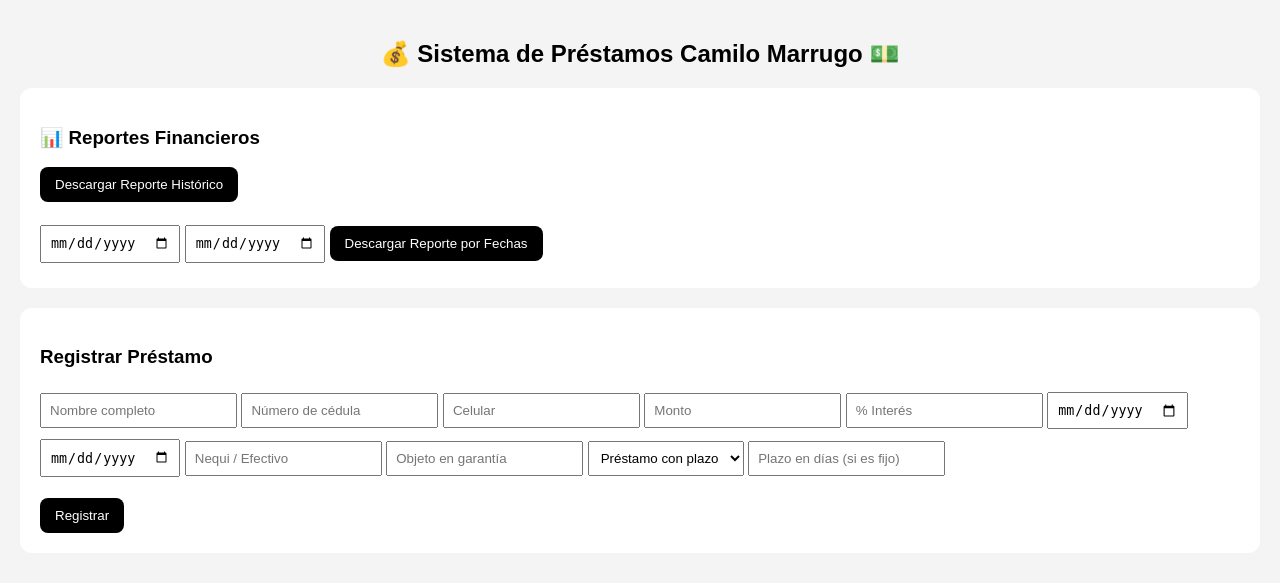
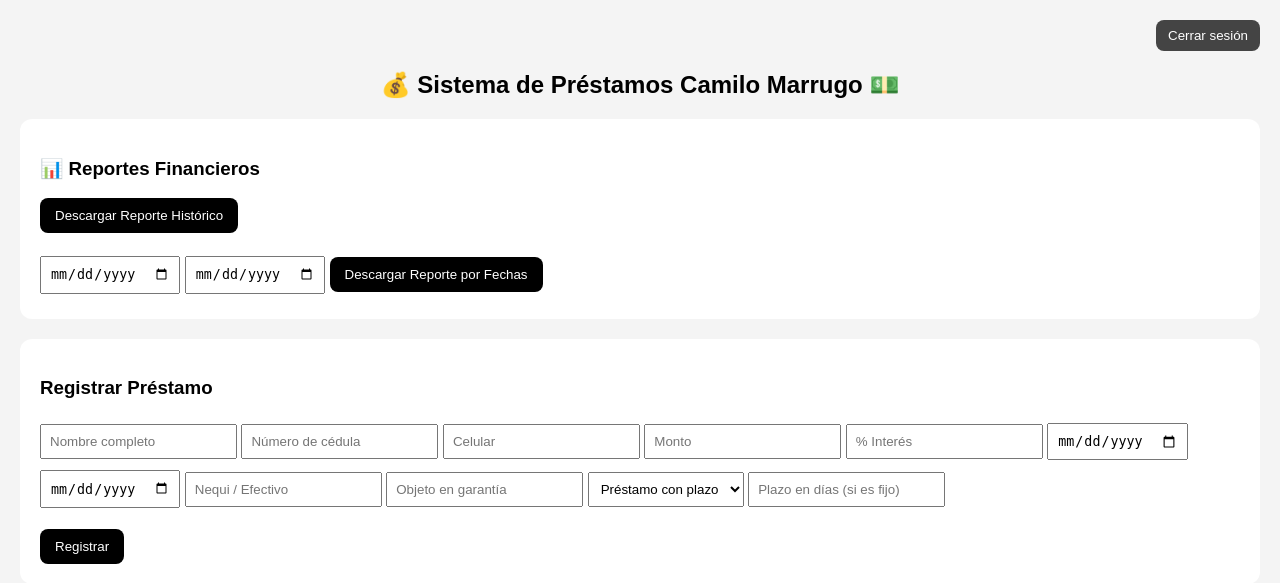
Before and after one commit to camilodiazbe/SistemaPrestamosC, a Flask app: page / in a window 1280 px wide. Shown: the top 583 px of the page. Run offline with Flask 3, Linux system fonts and the light colour scheme; the visitor is signed in with stand-in values (Sample User, id 1); data that the repository does not hold is empty.

Commit message:
Agregado botón cerrar sesión

```diff
--- a/app.py
+++ b/app.py
@@ -4,7 +4,9 @@ import sqlite3
 import openpyxl
 from io import BytesIO
 from werkzeug.security import generate_password_hash, check_password_hash
+from functools import wraps
 import os
+
 
 app = Flask(__name__)
 app.secret_key = os.environ.get("SECRET_KEY", "clave_super_segura_cambiar_en_produccion")
@@ -13,11 +15,11 @@ app.secret_key = os.environ.get("SECRET_KEY", "clave_super_segura_cambiar_en_pro
 # PROTEGER RUTAS
 # =========================
 def login_required(f):
+    @wraps(f)
     def wrap(*args, **kwargs):
         if "usuario_id" not in session:
             return redirect("/login")
         return f(*args, **kwargs)
-    wrap.__name__ = f.__name__
     return wrap
 
 # =========================
@@ -61,7 +63,6 @@ def init_db():
         )
     ''')
 
-    # TABLA USUARIO ADMIN
     c.execute('''
         CREATE TABLE IF NOT EXISTS usuarios (
             id INTEGER PRIMARY KEY AUTOINCREMENT,
@@ -109,7 +110,13 @@ def login():
             return render_template("login.html", error="Credenciales incorrectas")
 
     return render_template("login.html")
+
+
+# =========================
+# CAMBIAR PASSWORD (PROTEGIDO)
+# =========================
 @app.route("/cambiar_password")
+@login_required
 def cambiar_password():
     nueva = generate_password_hash("Monteria12####")
     conn = sqlite3.connect('prestamos.db')
@@ -119,13 +126,16 @@ def cambiar_password():
     conn.close()
     return "Contraseña actualizada"
 
+
 # =========================
 # LOGOUT
 # =========================
 @app.route("/logout")
+@login_required
 def logout():
     session.clear()
     return redirect("/login")
+
 
 # =========================
 # CALCULAR MORA
@@ -147,6 +157,7 @@ def calcular_mora(base, fecha_vencimiento, pagado):
         return round(mora, 2), dias_vencidos
 
     return 0, 0
+
 
 # =========================
 # PÁGINA PRINCIPAL
@@ -210,8 +221,9 @@ def index():
     conn.close()
     return render_template('index.html', prestamos=prestamos_procesados)
 
+
 # =========================
-# PROTEGER LAS DEMÁS RUTAS
+# RUTAS PROTEGIDAS
 # =========================
 @app.route('/agregar', methods=['POST'])
 @login_required
@@ -239,6 +251,7 @@ def agregar():
     conn.close()
     return redirect('/')
 
+
 @app.route('/abonar/<int:id>', methods=['POST'])
 @login_required
 def abonar(id):
@@ -251,6 +264,7 @@ def abonar(id):
     conn.close()
     return redirect('/')
 
+
 @app.route('/pagar/<int:id>')
 @login_required
 def pagar(id):
@@ -260,6 +274,7 @@ def pagar(id):
     conn.commit()
     conn.close()
     return redirect('/')
+
 
 @app.route('/eliminar/<int:id>')
 @login_required
@@ -271,6 +286,7 @@ def eliminar(id):
     conn.close()
     return redirect('/')
 
+
 if __name__ == '__main__':
     port = int(os.environ.get("PORT", 10000))
     app.run(host='0.0.0.0', port=port, debug=False)
--- a/templates/index.html
+++ b/templates/index.html
@@ -16,6 +16,17 @@ body{
 
 h2{
     text-align:center;
+}
+
+.top-bar{
+    text-align:right;
+    margin-bottom:10px;
+}
+
+.logout-btn{
+    background:#444;
+    width:auto;
+    padding:8px 12px;
 }
 
 .card{
@@ -88,6 +99,12 @@ function calcularPreview(){
 </script>
 </head>
 <body>
+
+<div class="top-bar">
+    <a href="/logout">
+        <button class="logout-btn">Cerrar sesión</button>
+    </a>
+</div>
 
 <h2>💰 Sistema de Préstamos Camilo Marrugo 💵</h2>
 
```
